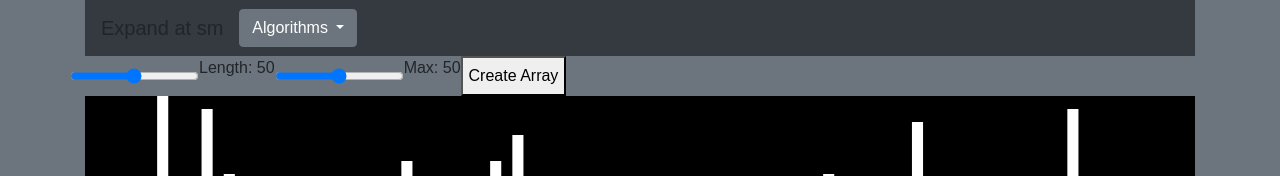
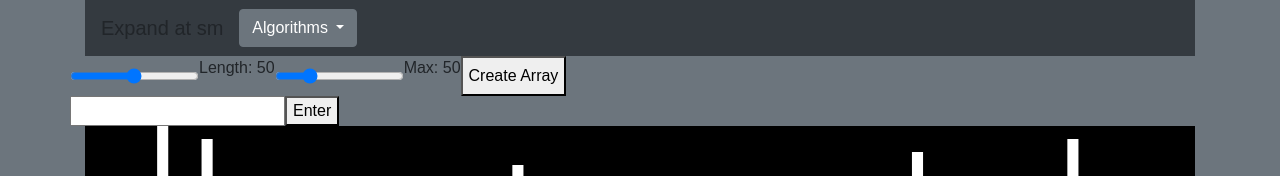
Before and after one commit to dandre3000/sorting-animation, a Vue app: page / in a window 1280 px wide. Shown: the top 176 px of the page. Built offline with nearby package versions, Linux system fonts and the light colour scheme.

Commit message:
Add array input

```diff
--- a/src/CreateArray.vue
+++ b/src/CreateArray.vue
@@ -1,13 +1,19 @@
 <template>
-	<div class='row'>
-		<input id='length' @input="setLength" type="range" min="1" max="100" value="50" class="slider"><p>Length: {{ length }}</p>
-		<input id='max' @input="setMax" type="range" min="1" max="100" value="50" class="slider"><p>Max: {{ max }}<span id='max-display'></span></p>
-		<button @click='randomArray'>Create Array</button>
+	<div>
+		<div class='row'>
+			<input id='length' @input="setLength" type="range" min="1" max="100" value="50" class="slider"><p>Length: {{ length }}</p>
+			<input id='max' @input="setMax" type="range" min="2" max="200" value="50" class="slider"><p>Max: {{ max }}<span id='max-display'></span></p>
+			<button @click='randomArray'>Create Array</button>
+		</div>
+		<div class='row'>
+			<input id='input' type='text'><button @click='readInput'>Enter</button>
+		</div>
 	</div>
 </template>
 
 <script>
-	import { randomArray } from './Bar'
+	import { Bar, randomArray } from './Bar'
+	import { running } from './timeStep'
 
 	export default {
 		data() {
@@ -17,6 +23,15 @@
 			}
 		},
 		methods: {
+			readInput() {
+				const { commit, dispatch } = this.$store
+
+				dispatch('pause')
+				commit('array', document.querySelector('#input').value.split(',').map(x => new Bar(Number(x))))
+				commit('animation')
+				commit('control', 0)
+				dispatch('render')
+			},
 			setLength() {
 				this.length = document.querySelector('#length').value * 1
 			},
@@ -30,6 +45,7 @@
 				dispatch('pause')
 				commit('array', arr)
 				commit('animation')
+				commit('control', 0)
 				dispatch('render')
 			}
 		},
```
